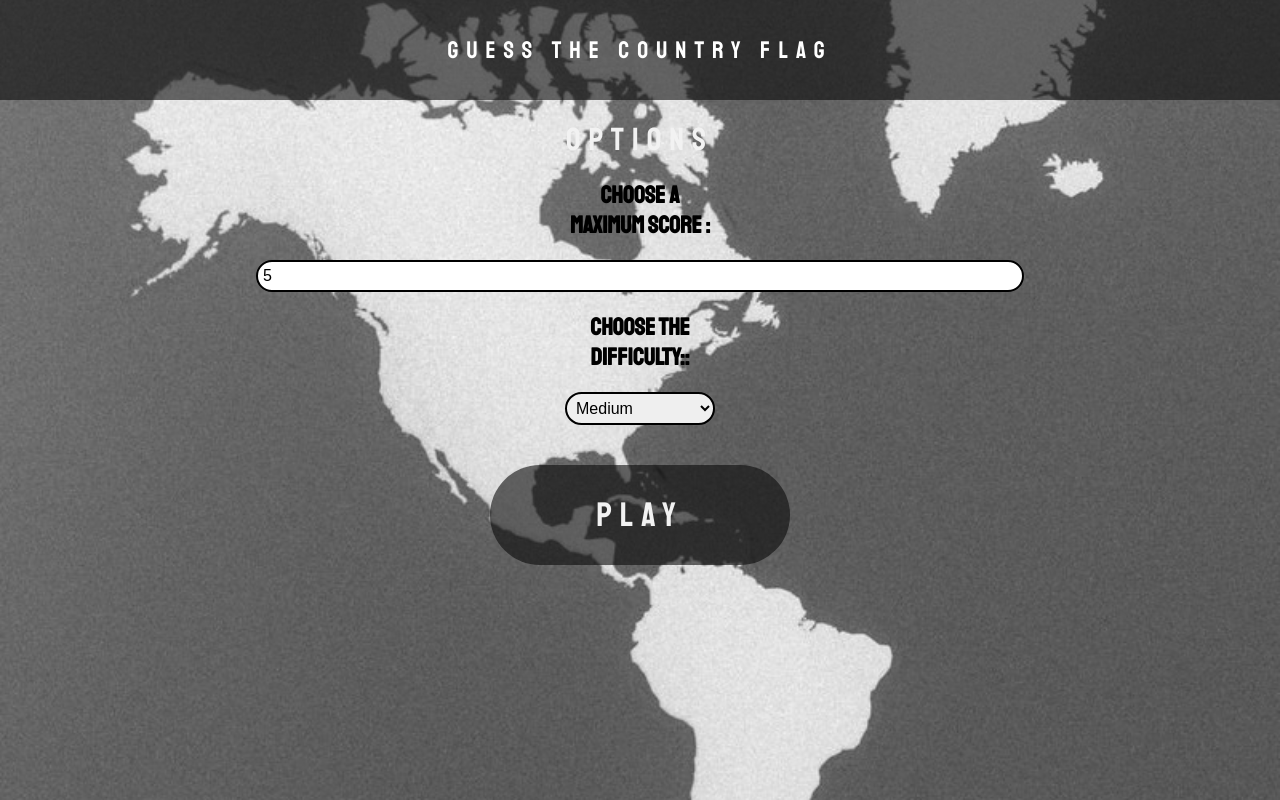
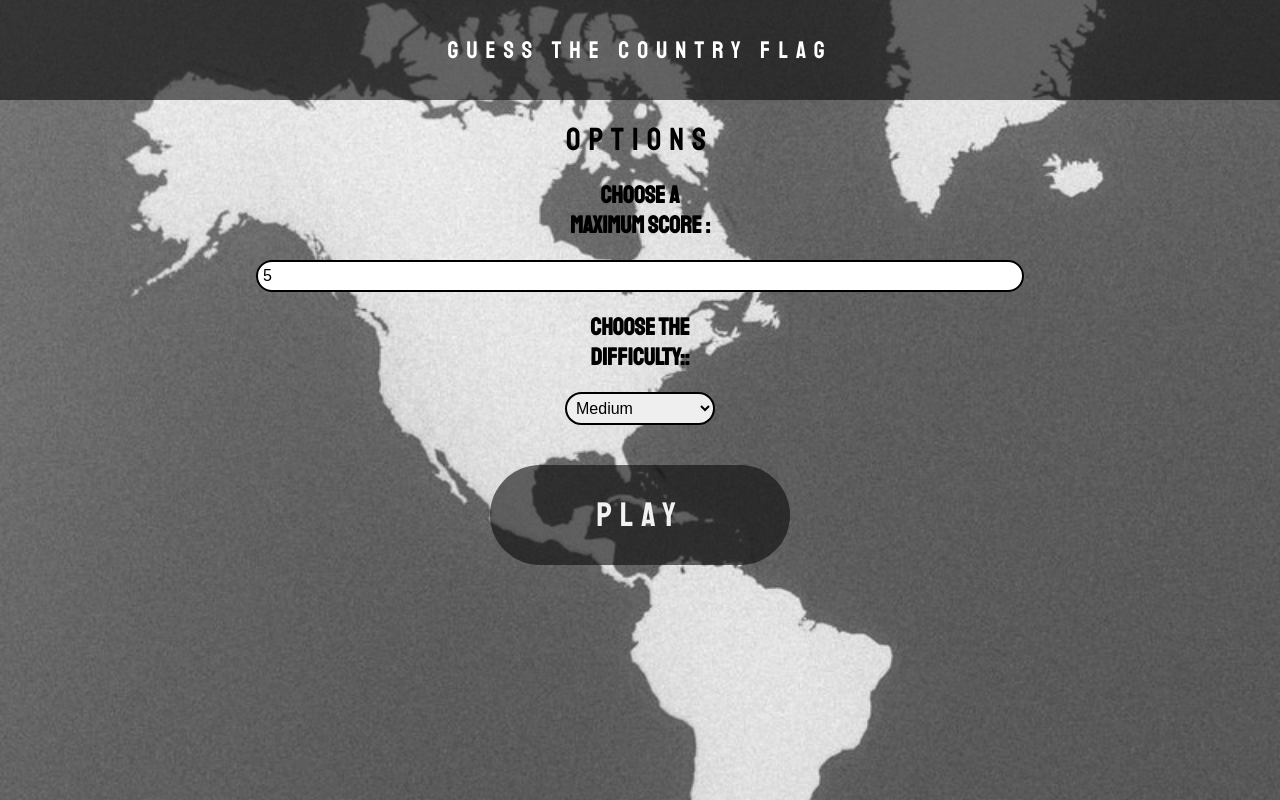
Before and after one commit to TimurKhan001/guessthecountry, a React (Create React App) app: page /options in a window 1280 px wide. Built offline with nearby package versions, Linux system fonts and the light colour scheme.

Commit message:
Options css updated

```diff
--- a/src/Options.css
+++ b/src/Options.css
@@ -8,7 +8,6 @@
 .options__heading {
     margin: 2rem 0;
     font-size: 3.2rem;
-    color: #f2f2f2;
     font-weight: normal;
     letter-spacing: .8rem;
 }
```
